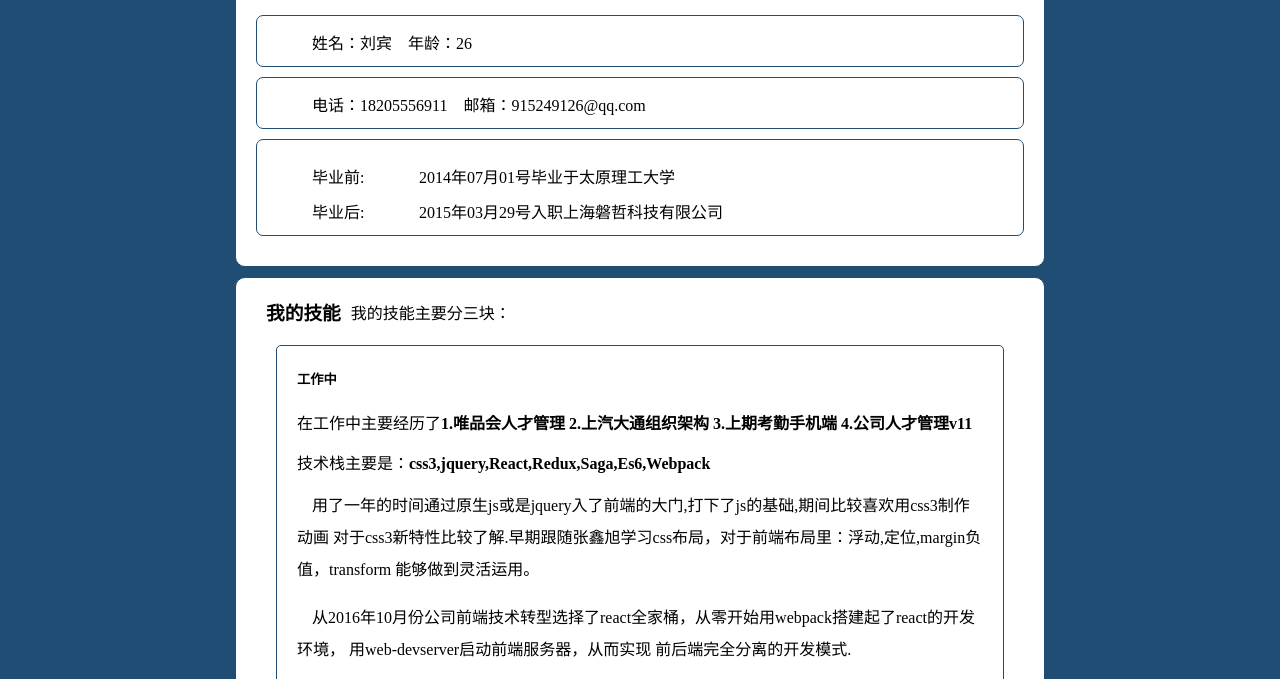
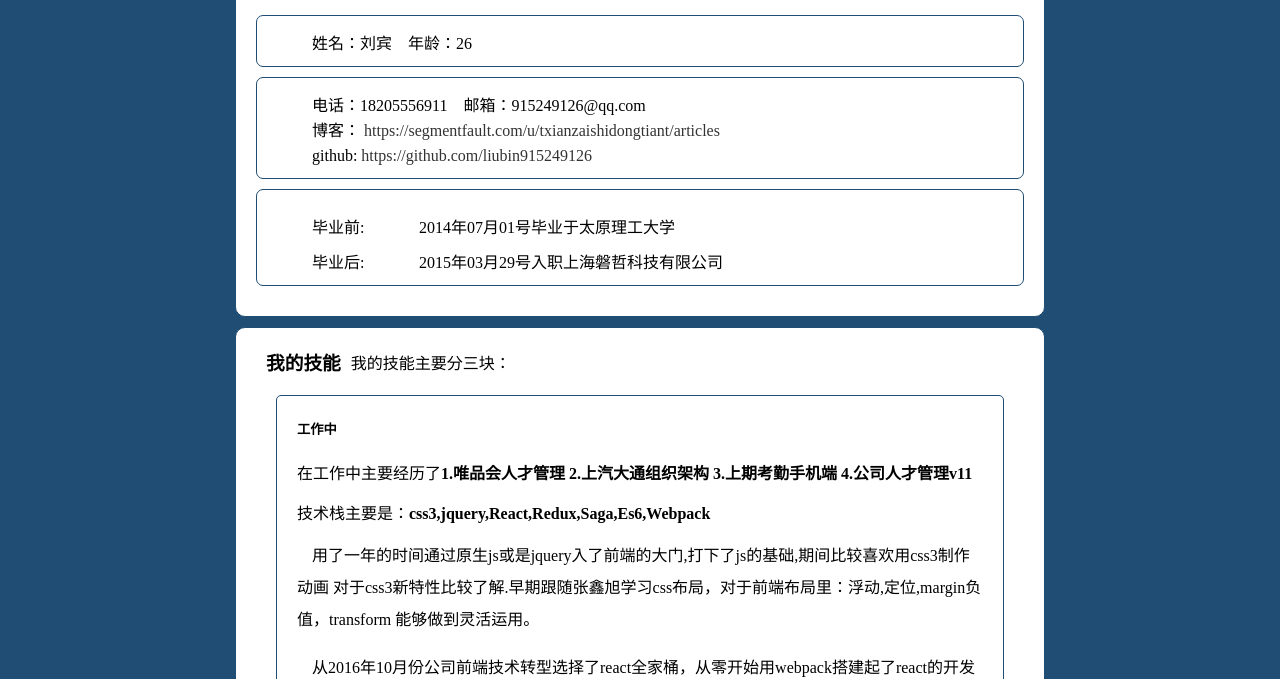
Before and after one commit to liubin915249126/about-me, a plain HTML site: page pages/about.html in a window 1280 px wide. Shown: the part 88-767 px from the top of the page. Drawn offline with Linux system fonts and the light colour scheme.

Commit message:
修改说明

```diff
--- a/pages/about.html
+++ b/pages/about.html
@@ -12,6 +12,10 @@
         }
         body{
             background: #204d74;
+        }
+        a{
+          color:#333;
+          text-decoration:none;
         }
         header{
             background-color: #000000;
@@ -137,6 +141,15 @@
         <span>电话：18205556911</span>&nbsp;&nbsp;&nbsp;
         <span>邮箱：915249126@qq.com</span>
       </div>
+      <div>
+        <span>博客：
+          <a href="https://segmentfault.com/u/txianzaishidongtiant/articles">https://segmentfault.com/u/txianzaishidongtiant/articles</a>
+        </span>&nbsp;&nbsp;&nbsp;</div>
+      <div>
+        <span>github:
+          <a href="https://github.com/liubin915249126">https://github.com/liubin915249126</a>
+        </span>
+      </div>
     </dl>
     <dl class="five">
         <dt>毕业前:
```
Also changed, not shown: 2 other files.
